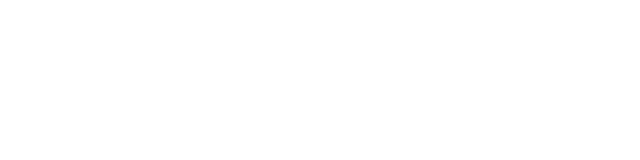
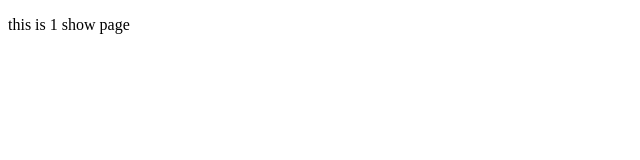
Before and after one commit to hibik17/nuxt-bookers, a Nuxt app: page /books/1 in a window 1280 px wide. Before the commit this address had no page. Shown: the top 160 px of the page, without its empty margins (0-640 px from the left). Built offline with nearby package versions, Linux system fonts and the light colour scheme.

Commit message:
learn how to create id page

```diff
--- a/pages/books.vue
+++ /dev/null
@@ -1,7 +0,0 @@
-<script setup lang="ts">
-const msg = "this is books index vue";
-</script>
-
-<template>
-  <div>{{ msg }}</div>
-</template>
--- /dev/null
+++ b/pages/books/[id].vue
@@ -0,0 +1,5 @@
+<template>
+  <div>
+    <p>this is {{ $route.params.id }} show page</p>
+  </div>
+</template>
--- /dev/null
+++ b/pages/books/index.vue
@@ -0,0 +1,3 @@
+<template>
+  <div>this is books index vue</div>
+</template>
```
